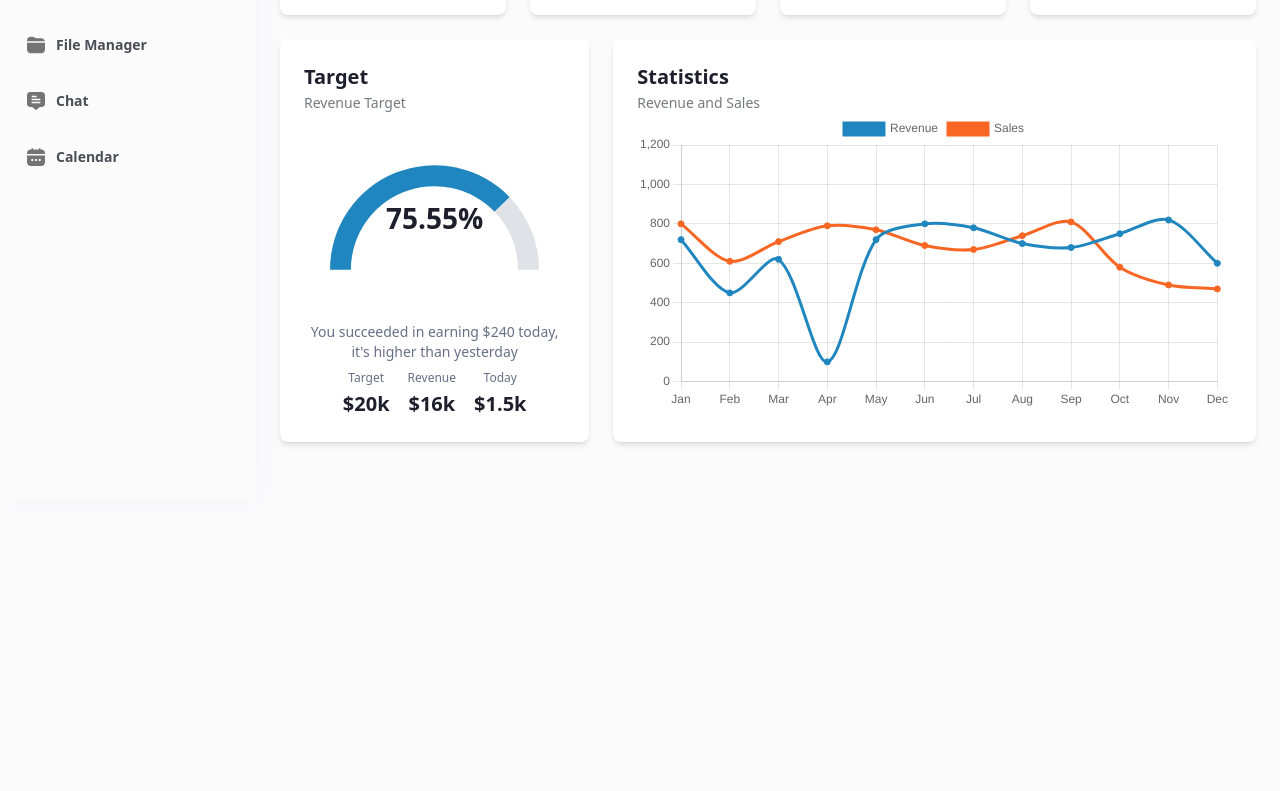
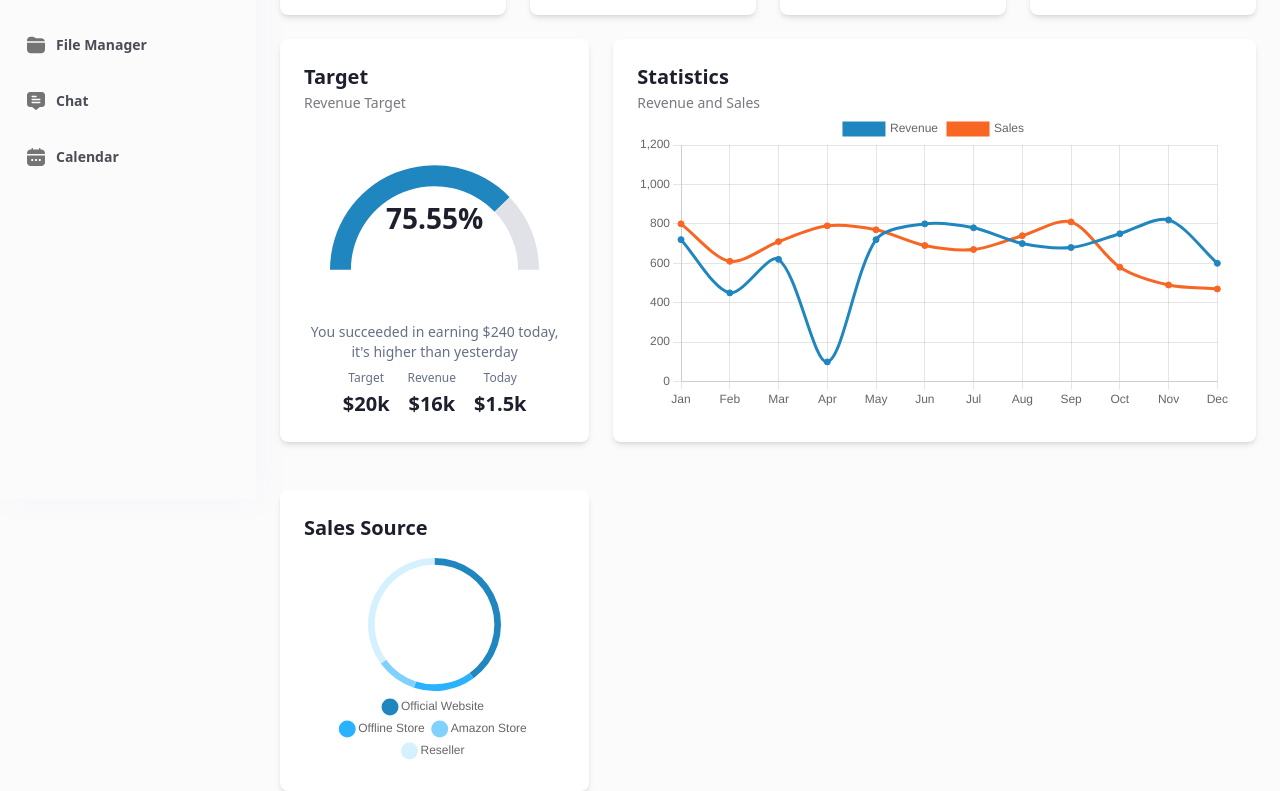
Before and after one commit to SisodiyaAakash/mytech, a Next.js app: page / in a window 1280 px wide. Shown: the part 301-1092 px from the top of the page. Before the commit the page ends 800 px from the top, so only its background shows below. Built offline with nearby package versions, Linux system fonts and the light colour scheme.

Commit message:
Added third row and developed the chart for the sales source

```diff
--- a/app/page.js
+++ b/app/page.js
@@ -98,6 +98,47 @@ export default function Dashboard() {
         fill: true,
       },
     ],
+  };
+
+  // Sales Source Data for Doughnut Chart
+  const salesSourceData = {
+    labels: dashboardData.thirdRow.salesSource.graph.sources.map(
+      (source) => source.name
+    ),
+    datasets: [
+      {
+        data: dashboardData.thirdRow.salesSource.graph.sources.map(
+          (source) => source.value
+        ),
+        backgroundColor: dashboardData.thirdRow.salesSource.graph.sources.map(
+          (source) => source.color
+        ),
+        hoverBackgroundColor:
+          dashboardData.thirdRow.salesSource.graph.sources.map(
+            (source) => source.color
+          ),
+        borderWidth: 0,
+      },
+    ],
+  };
+
+  const salesSourceOptions = {
+    plugins: {
+      legend: {
+        position: "bottom",
+        labels: {
+          usePointStyle: true,
+          pointStyle: "circle",
+          padding: 10,
+          boxWidth: 10,
+          font: {
+            size: 12,
+          },
+        },
+        tooltip: { enabled: true },
+      },
+    },
+    cutout: "90%",
   };
 
   return (
@@ -240,6 +281,22 @@ export default function Dashboard() {
               <Line data={lineData} />
             </div>
           </div>
+
+          {/* Third Row */}
+          <div className="grid grid-cols-3 gap-6 mt-6">
+            {/* Sales Source */}
+            <div className="bg-white p-6 shadow-md rounded-lg">
+              <h3 className="text-xl font-semibold mb-0.5">Sales Source</h3>
+              <div className="relative w-4/5 mx-auto mt-4">
+                <Doughnut data={salesSourceData} options={salesSourceOptions} />
+                <div className="absolute text-center top-2/4 left-2/4 -translate-x-2/4 -translate-y-2/4">
+                  <h2 className="text-[20px] font-semibold">
+                    {dashboardData.totalSales}
+                  </h2>
+                </div>
+              </div>
+            </div>
+          </div>
         </div>
       </div>
     </>
--- a/public/json/dashboard.json
+++ b/public/json/dashboard.json
@@ -62,5 +62,40 @@
       ],
       "sales": [800, 610, 710, 790, 770, 690, 670, 740, 810, 580, 490, 470]
     }
+  },
+  "thirdRow": {
+    "salesSource": {
+      "title": "Sales Source",
+      "description": "",
+      "graph": {
+        "totalSales": 75500,
+        "sources": [
+          {
+            "name": "Official Website",
+            "value": 30200,
+            "percentage": 40,
+            "color": "#2086BF"
+          },
+          {
+            "name": "Offline Store",
+            "value": 11325,
+            "percentage": 15,
+            "color": "#2BB2FE"
+          },
+          {
+            "name": "Amazon Store",
+            "value": 7550,
+            "percentage": 10,
+            "color": "#80D1FE"
+          },
+          {
+            "name": "Reseller",
+            "value": 26425,
+            "percentage": 35,
+            "color": "#D5F0FF"
+          }
+        ]
+      }
+    }
   }
 }
```
